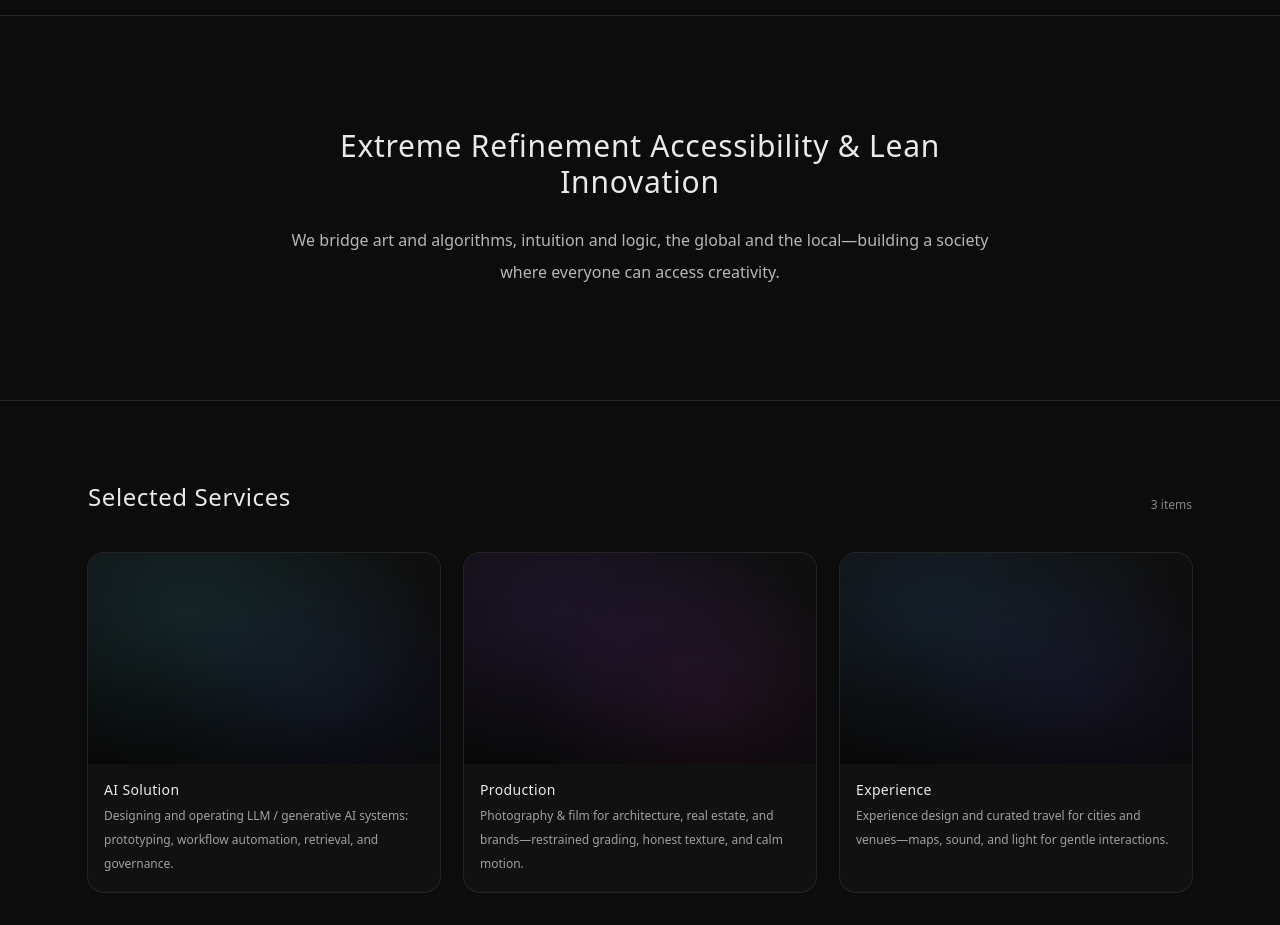
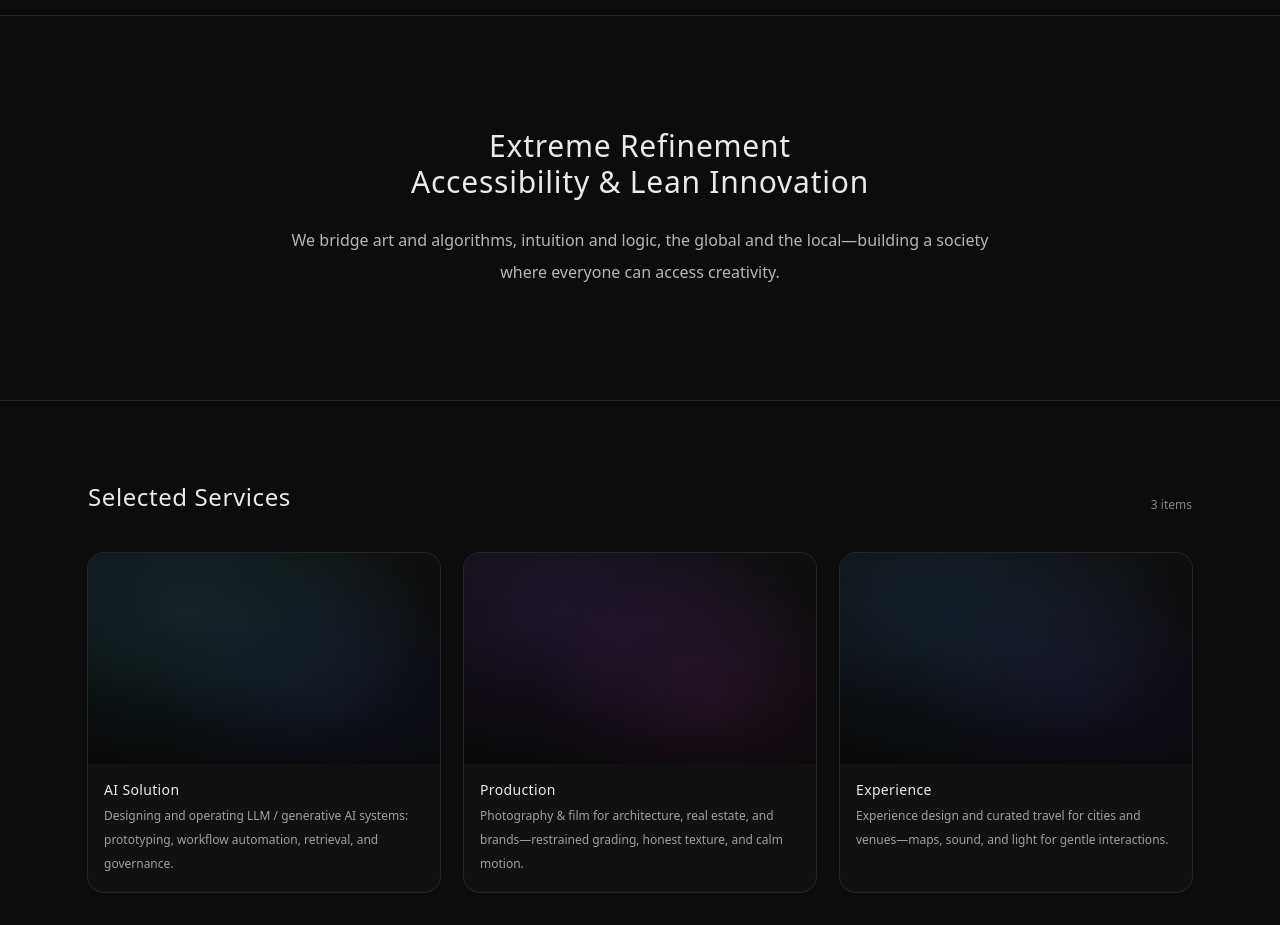
Before and after one commit to miles-web-match/website_milz, a Next.js app in the folder milztech-site 2/: page / in a window 1280 px wide. Shown: the part 1460-2385 px from the top of the page. Built offline with nearby package versions, Linux system fonts and the light colour scheme.

Commit message:
Update page.tsx

```diff
--- a/milztech-site 2/app/page.tsx
+++ b/milztech-site 2/app/page.tsx
@@ -162,11 +162,10 @@ export default function QuietIntelligenceSite() {
     }}
   ></div>
 
-  <div className="mx-auto max-w-3xl px-6 text-center">
-
-    <h2 className="text-xl md:text-3xl font-light tracking-wide mb-6">
-      {t("core_title")}
-    </h2>
+<div className="mx-auto max-w-3xl px-6 text-center">
+  <h2 className="text-xl md:text-3xl font-light tracking-wide mb-6 text-center whitespace-pre-line">
+    {t("core_title")}
+  </h2>
 
     <p className="text-white/70 leading-8 whitespace-pre-line">
       {t("core_body")}
```
